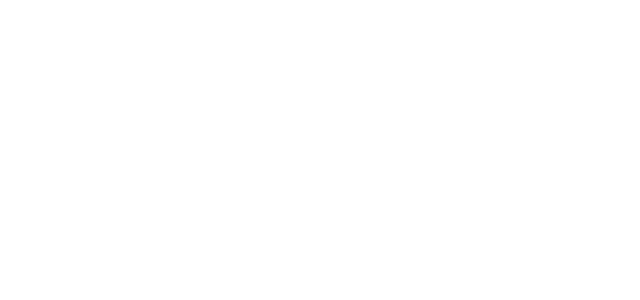
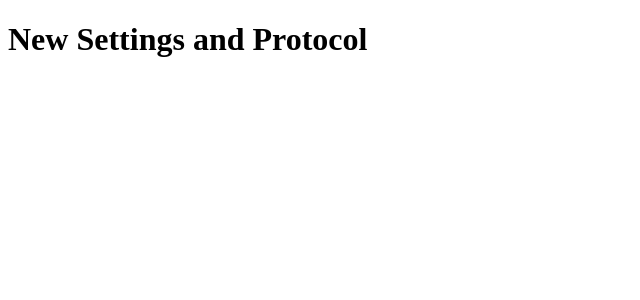
Before and after one commit to okikiola11/react-router, a React (Create React App) app: page /settings in a window 1280 px wide. Shown: the top 300 px of the page, without its empty margins (0-640 px from the left). Built offline with nearby package versions, Linux system fonts and the light colour scheme.

Commit message:
Add a new settings route to the Route.js file Add Route component to the index.js file so as to load the Router component first

```diff
--- a/src/components/Routes.js
+++ b/src/components/Routes.js
@@ -2,6 +2,7 @@ import React from 'react';
 import { BrowserRouter, Switch, Route } from 'react-router-dom';
 import App from './App';
 import Profile from './Profile';
+import Settings from './Settings';
 
 const Routes = () => {
   return (
@@ -9,6 +10,7 @@ const Routes = () => {
       <Switch>
         <Route exact path='/' component={App} />
         <Route exact path='/profile' component={Profile} />
+        <Route exact path='/settings' component={Settings} />
       </Switch>
     </BrowserRouter>
   )
--- /dev/null
+++ b/src/components/Settings.js
@@ -0,0 +1,11 @@
+import React from 'react'
+
+const Settings = () => {
+  return (
+    <div>
+      <h1>New Settings and Protocol</h1>
+    </div>
+  )
+}
+
+export default Settings
```
